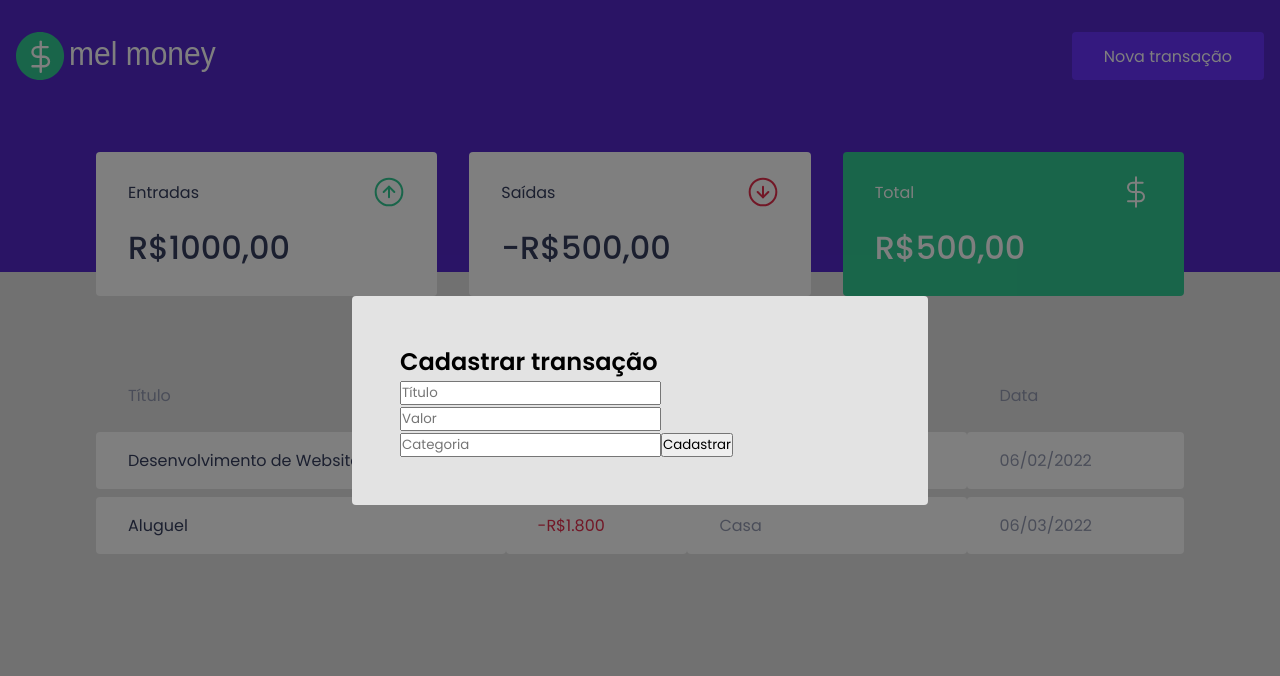
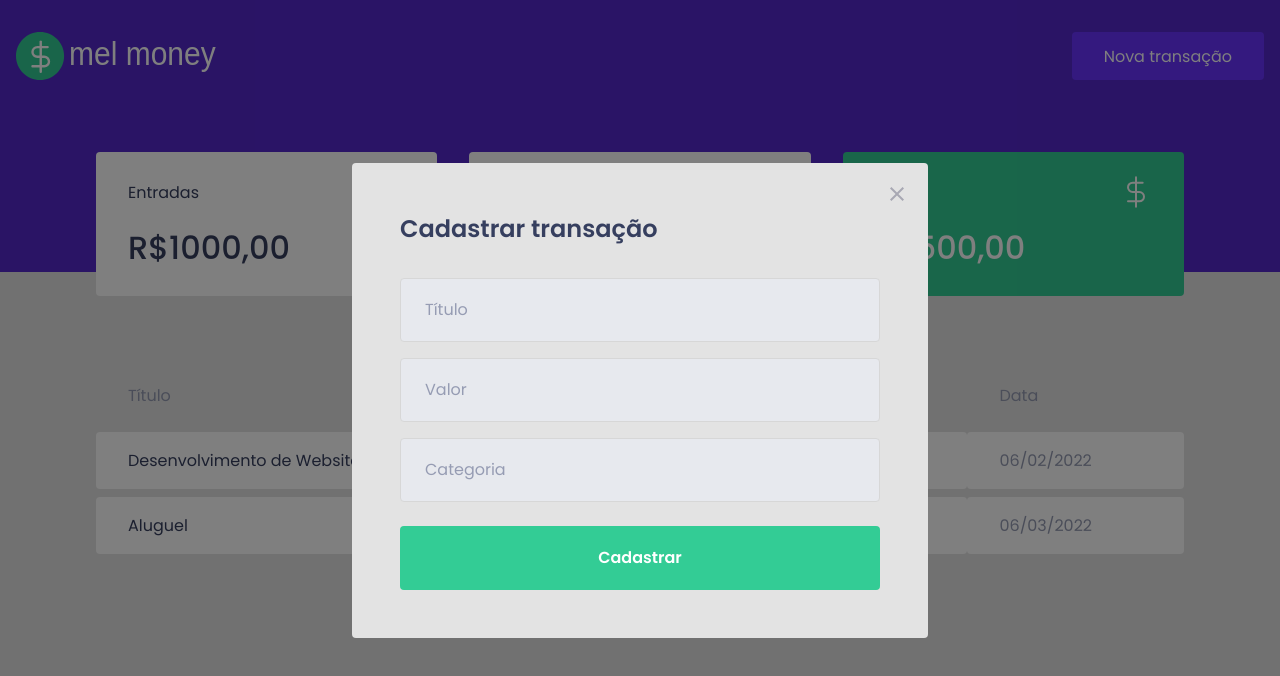
Before and after one commit to melquesedek/melmoney, a React (Create React App) app: page / in a window 1280 px wide. Both pictures are taken after a click on the button "Nova transação". Shown: the top 676 px of the page. Built offline with nearby package versions, Linux system fonts and the light colour scheme; no server answers; what miragejs would draw is missing.

Commit message:
Estilização do Modal

```diff
--- a/src/components/NewTransactionModal/index.tsx
+++ b/src/components/NewTransactionModal/index.tsx
@@ -1,4 +1,5 @@
 import Modal from 'react-modal';
+import closeImg from '../../assets/close.svg';
 import { Container } from './styles';
 
 interface NewTransactionModalProps{
@@ -14,6 +15,13 @@
         overlayClassName="react-modal-overlay"
         className="react-modal-content"
         >
+            <button
+            type="button"
+            onClick={onRequestClose}
+            className="react-modal-close"
+            >
+                <img src={closeImg} alt="Fechar Modal"/>
+            </button>
             <Container>
             <h2>Cadastrar transação</h2>
 
--- a/src/components/NewTransactionModal/styles.ts
+++ b/src/components/NewTransactionModal/styles.ts
@@ -1,3 +1,44 @@
 import styled from 'styled-components';
 export const Container = styled.div`
+h2{
+    color: var(--text-title);
+    font-size: 1.5rem;
+    margin-bottom: 2rem;
+}
+input{
+    width: 100%;
+    padding: 0 1.5rem;
+    height: 4rem;
+    border-radius: 0.25rem;
+
+    border: 1px solid #d7d7d7;
+    background: #e7e9ee;
+
+    font-weight: 400;
+    font-size: 1rem;
+
+    &::placeholder{
+        color: var(--text-body);
+    }
+    & + input{
+        margin-top: 1rem;
+    }
+}
+
+button[type="submit"]{
+    width: 100%;
+    padding: 0 1.5rem;
+    height: 4rem;
+    background: var(--green);
+    color: #FFF;
+    border-radius: 0.25rem;
+    border: 0;
+    font-size: 1rem;
+    margin-top: 1.5rem;
+    font-weight: 600;
+    transition: filter 0.2s;
+    &:hover{
+        filter: brightness(0.9);
+    }
+}
 `
--- a/src/styles/global.ts
+++ b/src/styles/global.ts
@@ -74,4 +74,16 @@
     position: relative;
     border-radius: 0.25rem;
 }
+.react-modal-close{
+    position: absolute;
+    right: 1.5rem;
+    top: 1.5rem;
+    border: 0;
+    background: transparent;
+
+    transition: filter 0.2s;
+    &:hover{
+        filter: brightness(0.8);
+    }
+}
 `
```
